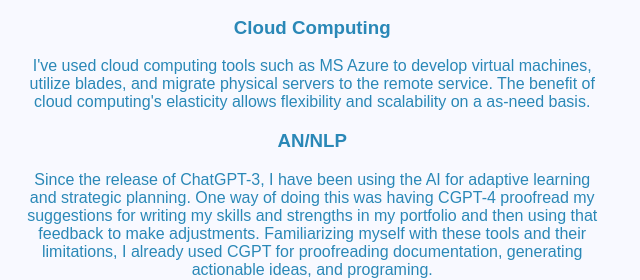
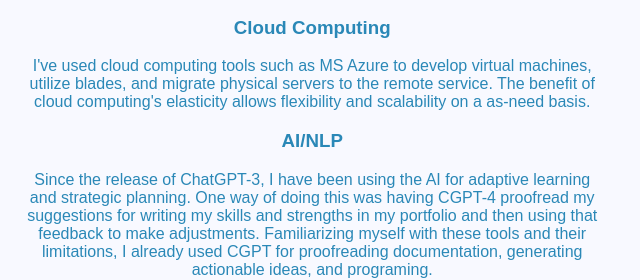
Before and after one commit to thatboycurtis/KC_Portfolio, a plain HTML site: page index.html in a window 1280 px wide. Shown: the part 880-1160 px from the top of the page, 628-1268 px from the left. Drawn offline with Linux system fonts and the light colour scheme.

Commit message:
Add files via upload
Changed AN to AI in the Areas of intrest

```diff
--- a/index.html
+++ b/index.html
@@ -43,7 +43,7 @@
           virtual machines, utilize blades, and migrate physical servers
           to the remote service. The benefit of cloud computing's elasticity
           allows flexibility and scalability on a as-need basis.</p>
-    <h3>AN/NLP</h3>
+    <h3>AI/NLP</h3>
       <p>Since the release of ChatGPT-3, I have been using the AI for
         adaptive learning and strategic planning. One way of doing
         this was having CGPT-4 proofread my suggestions for writing my
```
